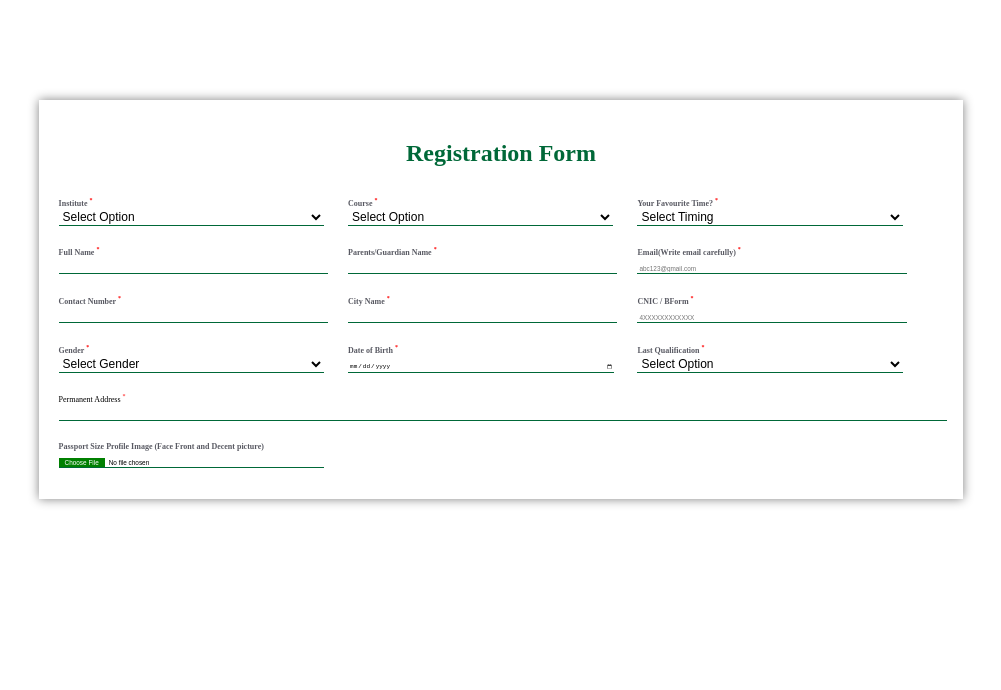
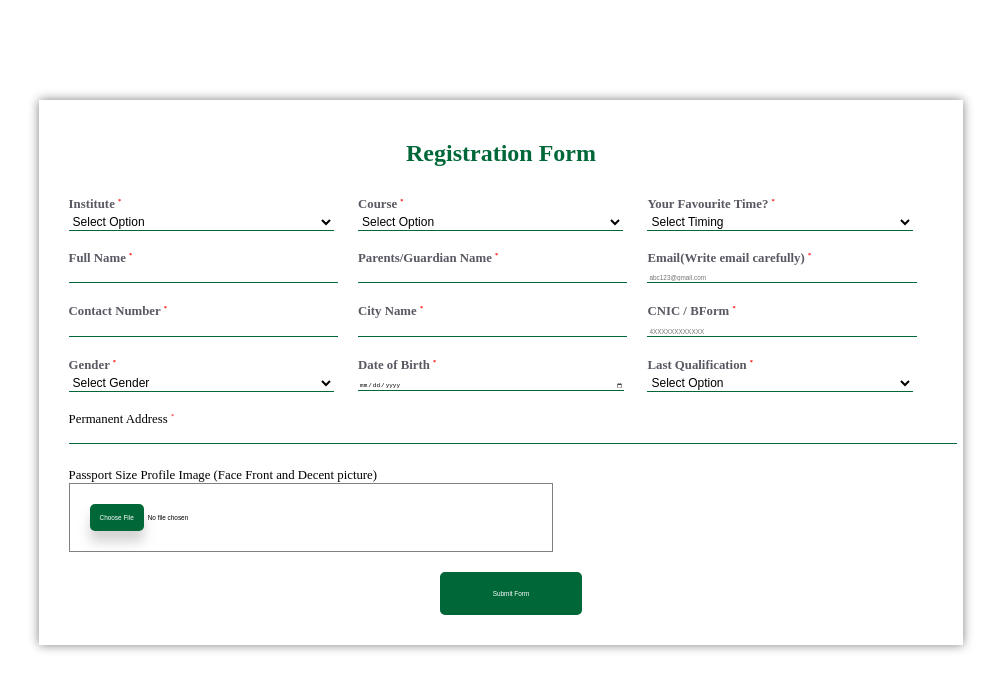
Before and after one commit to Ahzam-Web/Assignment-11, a plain HTML site: page index.html in a window 1280 px wide. Shown: the whole page, without its empty margins (139-1140 px from the left). Drawn offline with Linux system fonts and the light colour scheme.

Commit message:
further enhancements in style

```diff
--- a/index.html
+++ b/index.html
@@ -2,6 +2,7 @@
 <html lang="en">
     <head>
         <title>Jawan Pakistan</title>
+        <link rel="icon" href="https://jawan-tech.web.app/portrait_logo.png"/>
         <meta name="viewport" content="width=device-width, initial-scale=1.0">
         <meta charset="UTF-8">
         <link rel="stylesheet" href="style.css">
@@ -19,7 +20,7 @@
                 <div class="fields-container">
                     <form id="jawan-form">
 
-                            <div class="field-div first-div">
+                            <div class="field-div">
                                 <label for="institute-selector">Institute
                                     <sup>*</sup>
                                 </label>
@@ -48,13 +49,12 @@
                                 </label>
                                 <select id="timing-selector" required>
                                     <option disabled selected>Select Timing</option>
-                                    <option value="02pm">02:00PM - 05:00PM</option>
-                                    <option value="10am">10:00AM - 01:00PM</option>
-                                    <option value="06pm">06:00PM - 09:00PM</option>
+                                    <option value="mod_b">Module B: Every Saturday 10am to 02pm</option>
+                                    <option value="mod_a">Module A: Every Saturday 02pm to 06pm</option>
                                 </select>
                             </div>
 
-                            <div class="field-div first-div">
+                            <div class="field-div">
                                 <label for="name-input">Full Name
                                     <sup>*</sup>
                                 </label>
@@ -75,7 +75,7 @@
                                 <input id="email-input" type="email" required placeholder="abc123@gmail.com"/>
                             </div>
 
-                            <div class="field-div first-div">
+                            <div class="field-div">
                                 <label for="number-input">Contact Number
                                     <sup>*</sup>
                                 </label>
@@ -96,7 +96,7 @@
                                 <input id="cnic-input" type="email" required placeholder="4XXXXXXXXXXXX"/>
                             </div>
 
-                            <div class="field-div first-div">
+                            <div class="field-div">
                                 <label for="gender-select">Gender
                                     <sup>*</sup>
                                 </label>
@@ -129,16 +129,22 @@
                                 </select>
                             </div>
 
-                            <div class="full-field-div first-div">
+                            <div class="full-field-div">
                                 <label for="address-input">Permanent Address
                                     <sup>*</sup>
                                 </label>
-                                <input id="address-input" required/>
+                                <input id="address-input" maxlength="60" required/>
                             </div>
 
-                            <div class="field-div first-div">
+                            <div class="file-input-div">
                                 <label for="file-input">Passport Size Profile Image (Face Front and Decent picture)</label>
                                 <input id="file-input" type="file"/>
+                            </div>
+
+                            <div class="full-field-div submit-btn-div">
+                                <button type="button">
+                                    Submit Form
+                                </button>
                             </div>
                     </form>
                 </div>
--- a/style.css
+++ b/style.css
@@ -6,14 +6,9 @@ div.body{
 
 .card{
     width: 70%;
-    /* height: 1000px;
-    max-width: 1000px;
-    min-width: 1000px; */
-
     box-shadow: 0 0 10px grey;
     margin: auto;
     padding: 20px;
-    /* text-align: center; */
 }
 
 .heading-container h2{
@@ -21,11 +16,6 @@ div.body{
     text-align: center;
     color: rgb(0, 104, 56);
 }
-
-
-/* #jawan-form{
-    display: inline;
-} */
 
 #jawan-form select{
     font-size: 12px;
@@ -41,7 +31,13 @@ div.body{
 }
 
 #jawan-form label{
-    font-size: 0.5em;
+    font-size: 0.8em;
+}
+
+.field-div{
+    margin: 10px 10px 10px 10px;
+    width: 30%;
+    display: inline-block;
 }
 
 .field-div sup{
@@ -49,28 +45,17 @@ div.body{
     font-size: 0.5em;
 }
 
-.field-div{
-    /* margin: 10px 0 5px 0; */
-    margin: 10px 10px 10px 10px;
-    /* border: 1px solid black; */
-    width: 30%;
-    display: inline-block;
-    /* width: 180px; */
-    /* max-width: 300px; */
-}
-
 .full-field-div{
     margin: 10px 10px 10px 10px;
-    /* border: 1px solid black; */
     width: 100%;
     display: inline-block;
 }
 
 .full-field-div label{
-    /* border: 1px solid red; */
     display: block;
-    font-size: 0.5em;
+    font-size: 0.8em;
 }
+
 .full-field-div sup{
     color: red;
     font-size: 0.5em;
@@ -84,10 +69,6 @@ div.body{
     outline: none;
 }
 
-.first-div{
-    margin: 10px 10px 10px 0;
-}
-
 .field-div input{
     margin: auto;
     border: none;
@@ -97,21 +78,50 @@ div.body{
 }
 
 .field-div label{
-    /* border: 1px solid red; */
     display: block;
-    font-size: 0.5em;
+    font-size: 0.8em;
     font-weight: bold;
     color: rgb(88, 89, 98);
     width: 100%;
-    /* text-align: center; */
+}
+
+.file-input-div{
+    margin: 10px 10px 10px 10px;
+    width: 50%;
+    display: inline-block;
 }
 
 #file-input{
     width: 100%;
+    padding: 20px;
+    border: 1px solid grey;
 }
 
 #file-input::file-selector-button{
     color: white;
-    background-color: green;
+    padding: 10px;
+    background-color: rgb(0, 104, 56);
     border: none;
+    border-radius: 5px;
+    box-shadow: 0 11px 12px 0px #8f8f8f63;
 }
+
+.full-field-div button{
+    color: white;
+    background: rgb(0, 104, 56);
+    outline: none;
+    border: 3px solid rgb(0, 104, 56);
+    padding: 15px 50px 15px 50px;
+    font-size: 0.4em;
+    border-radius: 5px;
+}
+
+.full-field-div button:active{
+    color: white;
+    border: 3px solid rgb(57, 223, 145);
+    border-radius: 5px;
+}
+
+.submit-btn-div{
+    text-align: center;
+}
```
